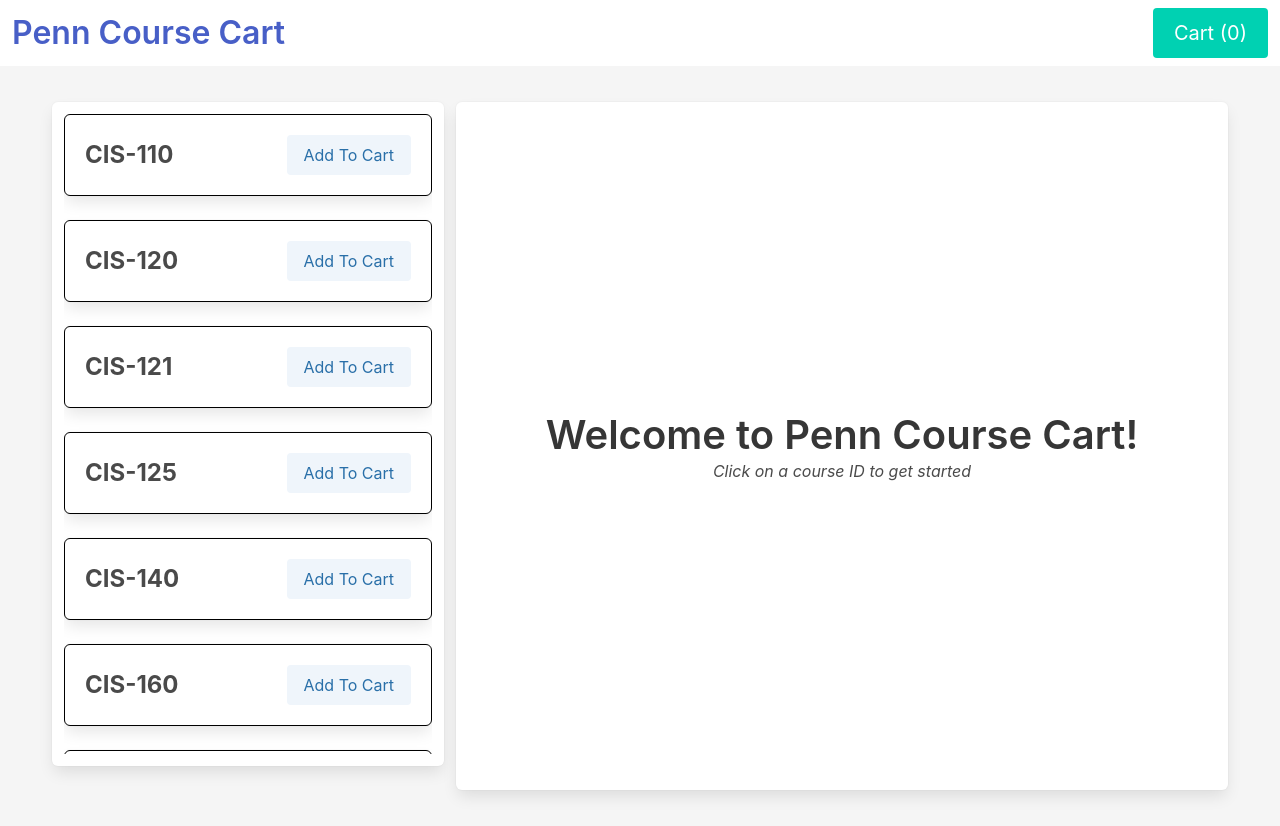
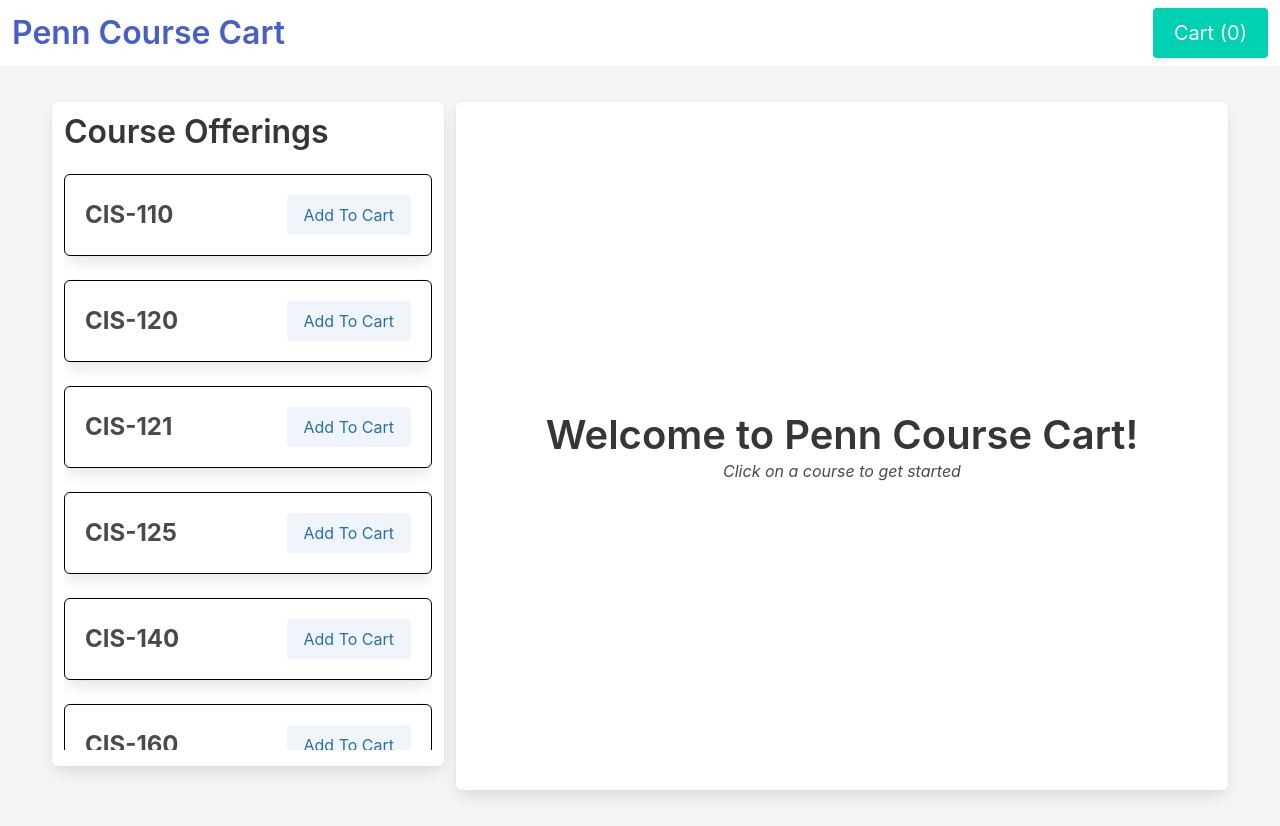
Before and after one commit to JaGure/Penn-Labs-Frontend-Challenge-Spring-21, a React (Create React App) app: page / in a window 1280 px wide. Built offline with nearby package versions, Linux system fonts and the light colour scheme.

Commit message:
Minor style changes

```diff
--- a/src/components/Courses.js
+++ b/src/components/Courses.js
@@ -4,13 +4,19 @@ import s from 'styled-components'
 
 import Course from './Course'
 
-const Container = s.div`
+const CoursesWrapper = s.div`
   height: 80vh;
+`
+
+const ScrollBox = s.div`
+  height: 90%;
   overflow-y: scroll;
 `
 
-export default props => (
-  <Container>
+const Courses = props => (
+  <CoursesWrapper>
+    <p className="title is-3">Course Offerings</p>
+    <ScrollBox>
       {courses.map(({ dept, number }) => (
         <Course
           courseName={`${dept}-${number}`}
@@ -18,5 +24,8 @@ export default props => (
           addCourseToCart={props.addCourseToCart}
         />
       ))}
-  </Container>
+    </ScrollBox>
+  </CoursesWrapper>
 )
+
+export default Courses
--- a/src/components/WelcomeMessage.js
+++ b/src/components/WelcomeMessage.js
@@ -13,7 +13,7 @@ const WelcomeMessage = () => {
         Welcome to Penn Course Cart!
       </p>
       <p className="subtitle is-italic is-6 has-text-centered">
-        Click on a course ID to get started
+        Click on a course to get started
       </p>
     </WelcomeMesssageWrapper>
   )
```
Lines whose indentation alone changed are shown as unchanged.
